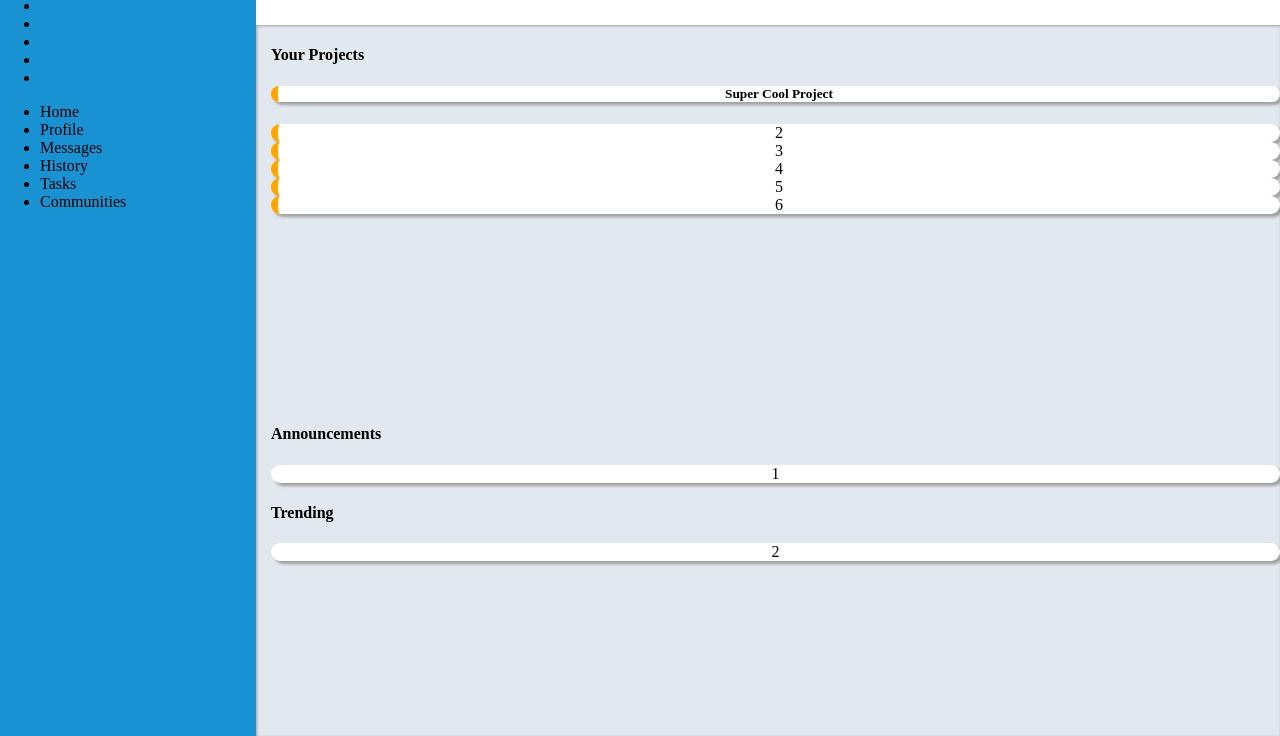
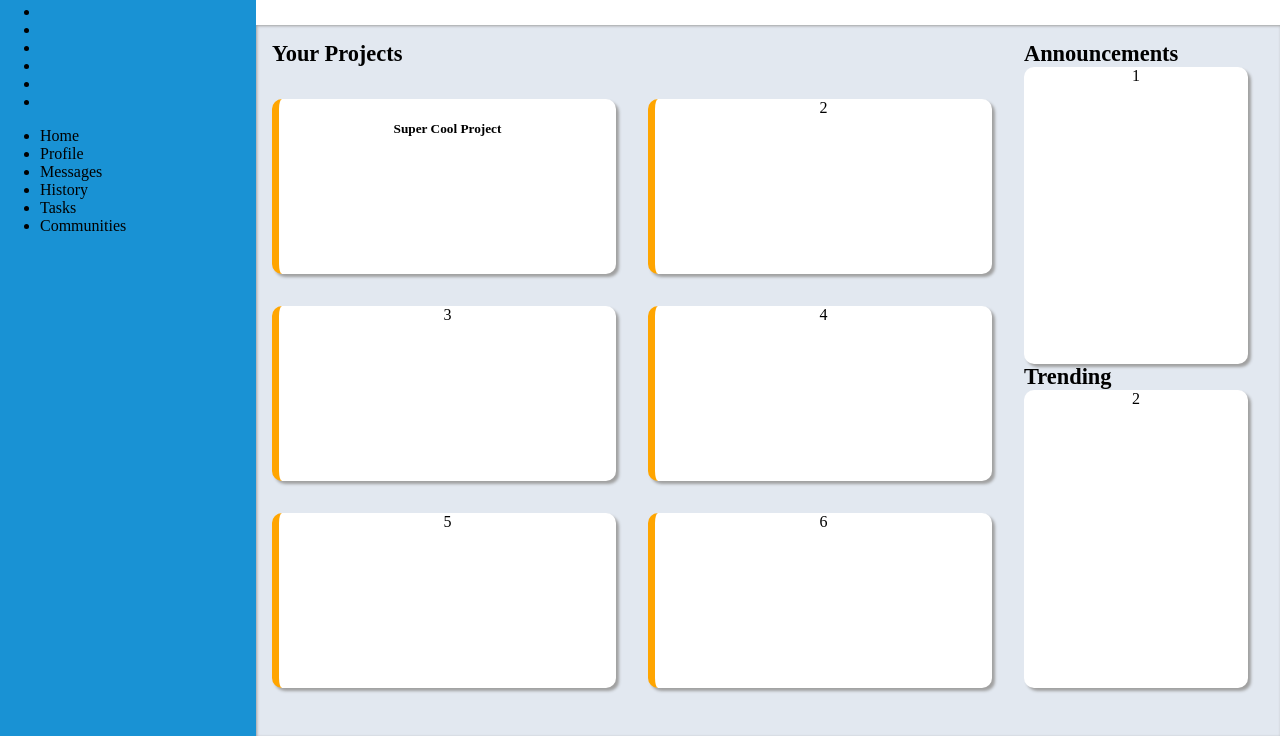
Before and after one commit to Jonathan-D-N/dashboard, a plain HTML site: page index.html in a window 1280 px wide. Shown: the part 64-800 px from the top of the page. Drawn offline with Linux system fonts and the light colour scheme.

Commit message:
further styling and grid structuring

```diff
--- a/stylesheet.css
+++ b/stylesheet.css
@@ -32,39 +32,65 @@ body, html {
     grid-row: 1/2;
 }
 
+h4 {
+    font-size: 1.4rem;
+    margin: 0;
+}
+
 .mainContent {
     grid-row: 2/4;
-    padding-left: 15px;
+    padding: 1rem 1rem 3rem 1rem;
     background-color: var(--main-gray);
     box-shadow: inset 1px 1px 3px var(--gray-shadow);
     display: grid;
-    gap: 15px;
-    /* grid-template-columns: repeat(auto-fit, minmax(255px, 450px));
-    grid-template-rows: minmax(50px, 100px) minmax(3fr 4fr); */
+    gap: 2rem;
+    grid-template-columns: 3fr 1fr;
 }
 
-.yourProjects {
-    grid-column: 1/2;
-    grid-row: 1/2;
+.mainContent .projects {
+    display: grid;
+    grid-template-columns:  minmax(200px, 1fr) minmax(200px, 1fr);
+    grid-template-rows: auto 1fr 1fr 1fr;
+    gap: 2rem;
+}
+
+.projects > h4 {
+    grid-column: 1/3;
+}
+
+.mainContent .announcementsContainer {
+    grid-column: 2 / 3;
+    margin-right: 1rem;
+    display: grid;
+    grid-template-rows: 1fr 1fr;
+}
+
+.content .announcementsContainer > h4 {
+    margin: 0;
+}
+
+.content .announcementsContainer > div {
+    display: flex;
+    flex-direction: column;
 }
 
 .announcements {
-    grid-column: 2/3;
-    grid-row: 1/2;
+    display: flex;
+    flex-direction: column;
 }
 
-h2 {
-    margin-block-end: 0;
-    margin-block-start: 0;
+.announcements > div {
+    flex: 1;
 }
 
-/* .cardsContainer {
-    grid-area: auto;
-    /* display: grid; */
-    /* gap: 15px; */
-    /* grid-template-columns: repeat(auto-fill, minmax(250px, 450px)); */
-    /* grid-template-rows: repeat(auto-fill, minmax(125px, 250px));
-} */
+.trending {
+    display: flex;
+    flex-direction: column;
+}
+
+.trending > div {
+    flex: 1;
+}
 
 .card {
     text-align: center;
@@ -74,13 +100,6 @@ h2 {
     box-shadow: 3px 3px 3px var(--gray-shadow);
 }
 
-.rightSidebar {
-    grid-column: 3 / 4;
-    grid-row: 2 / 5;
-    /* display: grid;
-    grid-template-rows: minmax(250px, 400px) 1fr minmax(250px, 400px); */
-}
-
 .rightCard {
     text-align: center;
     border-radius: 10px;
```
